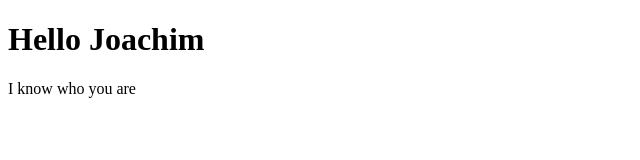
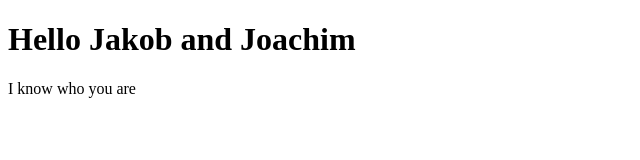
Before and after one commit to GoldeggCoder/GoldeggCoder.github.io, a plain HTML site: page index.html in a window 1280 px wide. Shown: the whole page, without its empty margins (0-640 px from the left). Drawn offline with Linux system fonts and the light colour scheme.

Commit message:
Update index.html

```diff
--- a/index.html
+++ b/index.html
@@ -1,7 +1,7 @@
 <!DOCTYPE html>
 <html>
 	<body>
-		<h1>Hello Joachim</h1>
+		<h1>Hello Jakob and Joachim</h1>
 		<p>I know who you are</p>
 	</body>
 </html>
```
